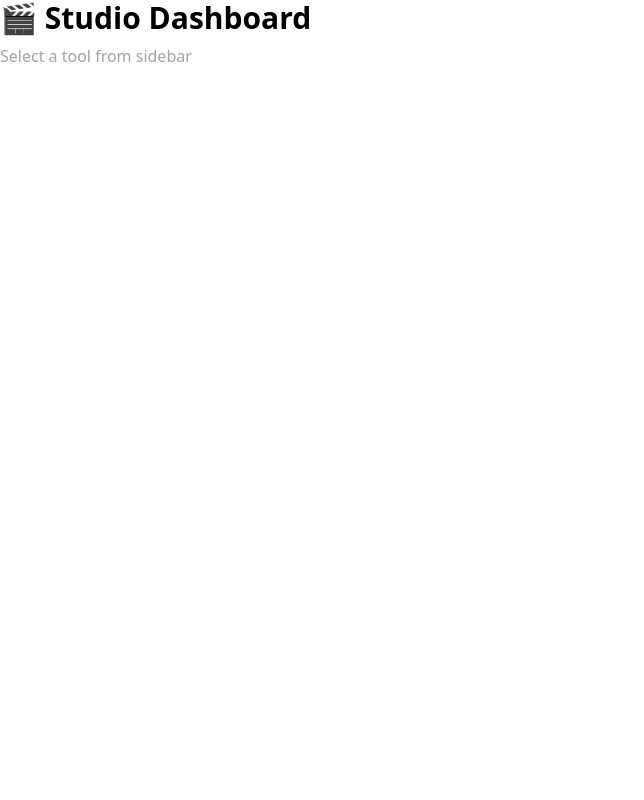
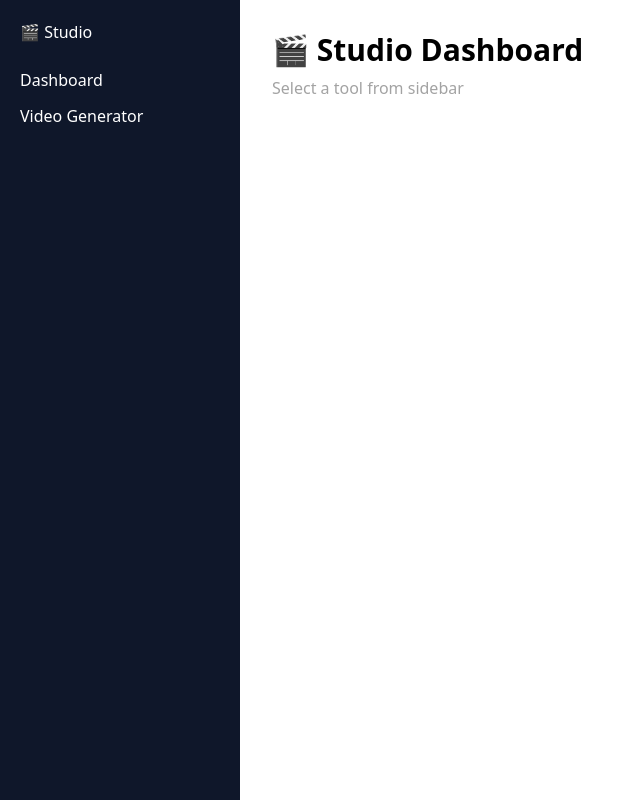
Before and after one commit to almalikzayn20-collab/teman-ct-ai, a Next.js app: page /studio in a window 1280 px wide. Shown: the whole page, without its empty margins (0-644 px from the left). Built offline with nearby package versions, Linux system fonts and the light colour scheme.

Commit message:
Update and rename layou.jsx to layout.jsx

```diff
--- a/app/(studio)/layou.jsx
+++ /dev/null
@@ -1,24 +0,0 @@
-import Link from "next/link";
-
-export default function StudioLayout({ children }) {
-  return (
-    <div className="flex h-screen">
-      <aside className="w-64 bg-neutral-900 p-4 space-y-4">
-        <h1 className="font-bold text-xl">CT Studio</h1>
-
-        <nav className="space-y-2">
-          <Link href="/studio" className="block text-neutral-300 hover:text-white">
-            Dashboard
-          </Link>
-          <Link href="/ct-generate" className="block text-neutral-300 hover:text-white">
-            CT Generate
-          </Link>
-        </nav>
-      </aside>
-
-      <main className="flex-1 p-8 overflow-y-auto">
-        {children}
-      </main>
-    </div>
-  );
-}
--- /dev/null
+++ b/app/(studio)/layout.jsx
@@ -0,0 +1,34 @@
+import Link from "next/link";
+
+export default function StudioLayout({ children }) {
+  return (
+    <div style={{ display: "flex", minHeight: "100vh" }}>
+      {/* Sidebar */}
+      <aside
+        style={{
+          width: 240,
+          background: "#0f172a",
+          color: "white",
+          padding: 20,
+        }}
+      >
+        <h2 style={{ marginBottom: 24 }}>🎬 Studio</h2>
+
+        <nav style={{ display: "flex", flexDirection: "column", gap: 12 }}>
+          <Link href="/studio" style={{ color: "white", textDecoration: "none" }}>
+            Dashboard
+          </Link>
+          <Link
+            href="/studio/video"
+            style={{ color: "white", textDecoration: "none" }}
+          >
+            Video Generator
+          </Link>
+        </nav>
+      </aside>
+
+      {/* Content */}
+      <main style={{ flex: 1, padding: 32 }}>{children}</main>
+    </div>
+  );
+}
```
